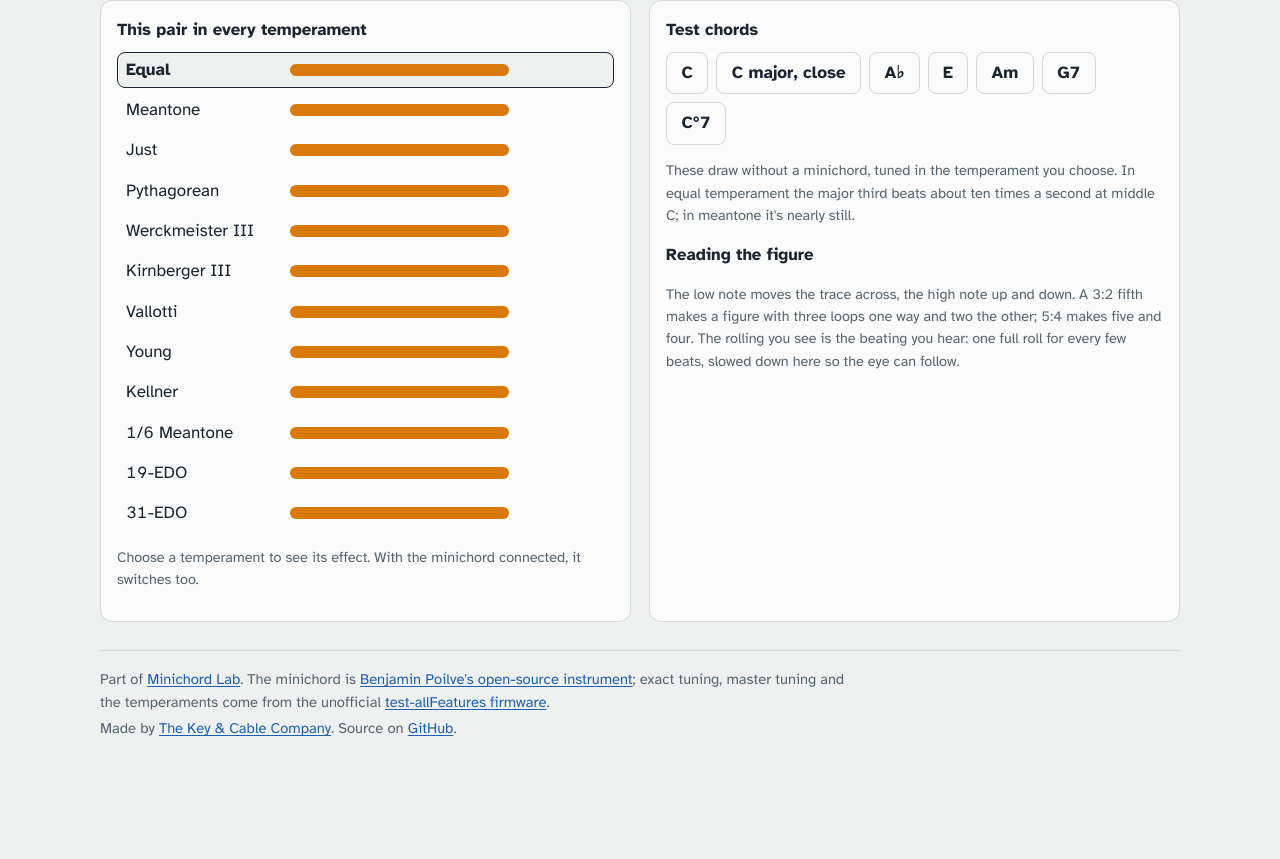
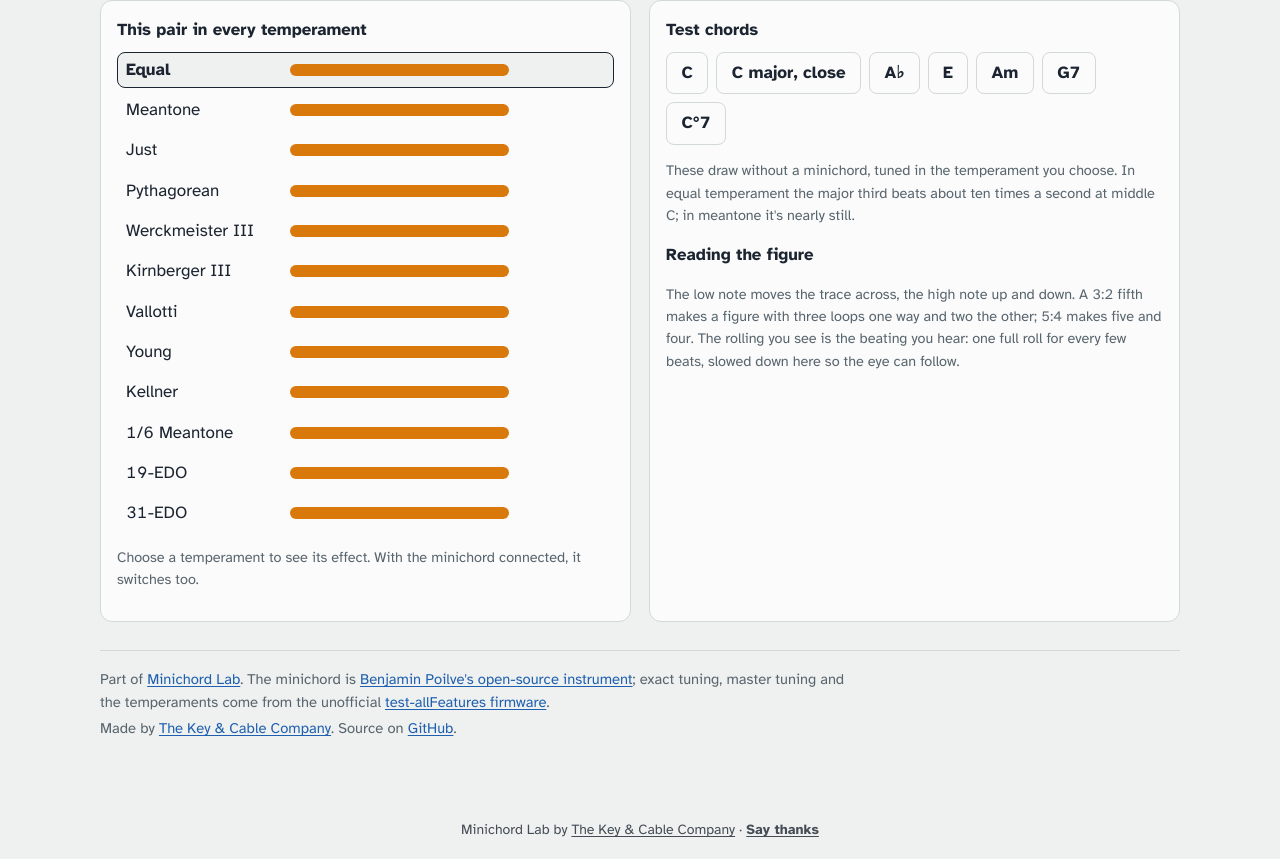
Before and after one commit to keyandcableco/minichord-lab, a plain HTML site: page beats/index.html in a window 1280 px wide. Shown: the part 1004-1863 px from the top of the page. Before the commit the page ends 1795 px from the top, so only its background shows below. Drawn offline with Linux system fonts and the light colour scheme.

Commit message:
Add a Say thanks link to every page
Adds a small footer line to the landing page and each view crediting
The Key & Cable Company and linking to its projects and thanks pages.
Inline styles only, so it inherits each page's colors and can't
collide with a view's own CSS.

```diff
--- a/beats/index.html
+++ b/beats/index.html
@@ -288,5 +288,7 @@ function play(notes){
 Object.entries(TESTS).forEach(([k,v])=>{ const b=document.createElement("button"); b.textContent=k; b.onclick=()=>play(v); $("tests").appendChild(b); });
 update();
 </script>
+<!-- say-thanks -->
+<p style="text-align:center;margin:28px 0 18px;font-size:14px;opacity:0.8">Minichord Lab by <a href="https://keyandcable.com/projects.html" target="_blank" rel="noopener" style="color:inherit">The Key &amp; Cable Company</a> &middot; <a href="https://keyandcable.com/thanks.html" target="_blank" rel="noopener" style="color:inherit;font-weight:bold">Say thanks</a></p>
 </body>
 </html>
```
Also changed, not shown: choir/index.html (+2 -0 lines), clock/index.html (+2 -0 lines), ear/index.html (+2 -0 lines), geometry/index.html (+2 -0 lines), index.html (+2 -0 lines), roughness/index.html (+2 -0 lines), stage/index.html (+2 -0 lines), tonnetz/index.html (+2 -0 lines).
